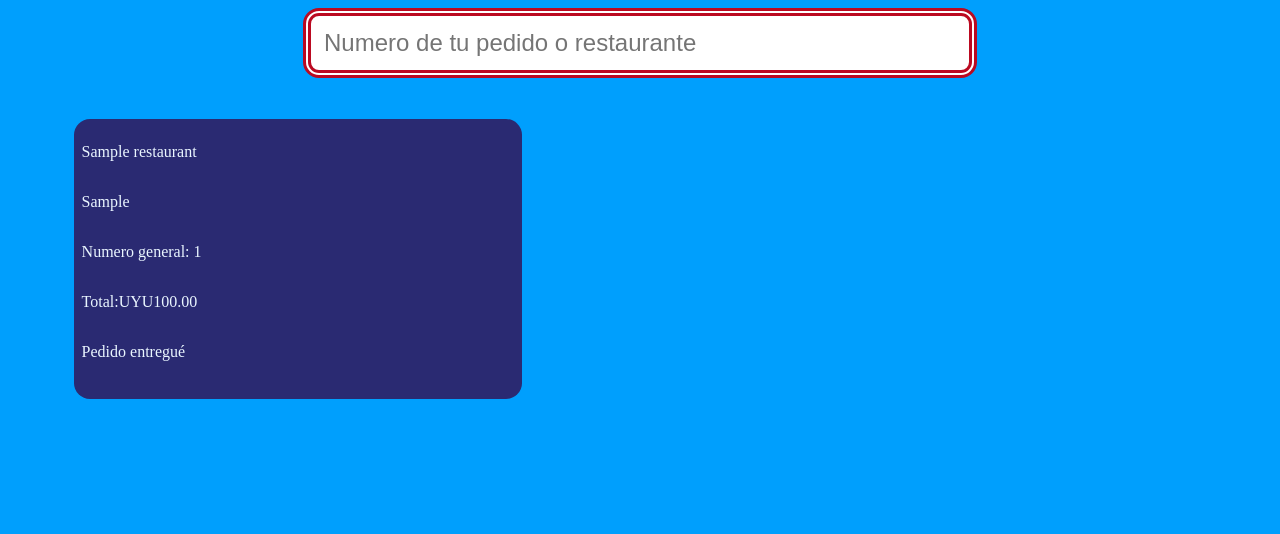
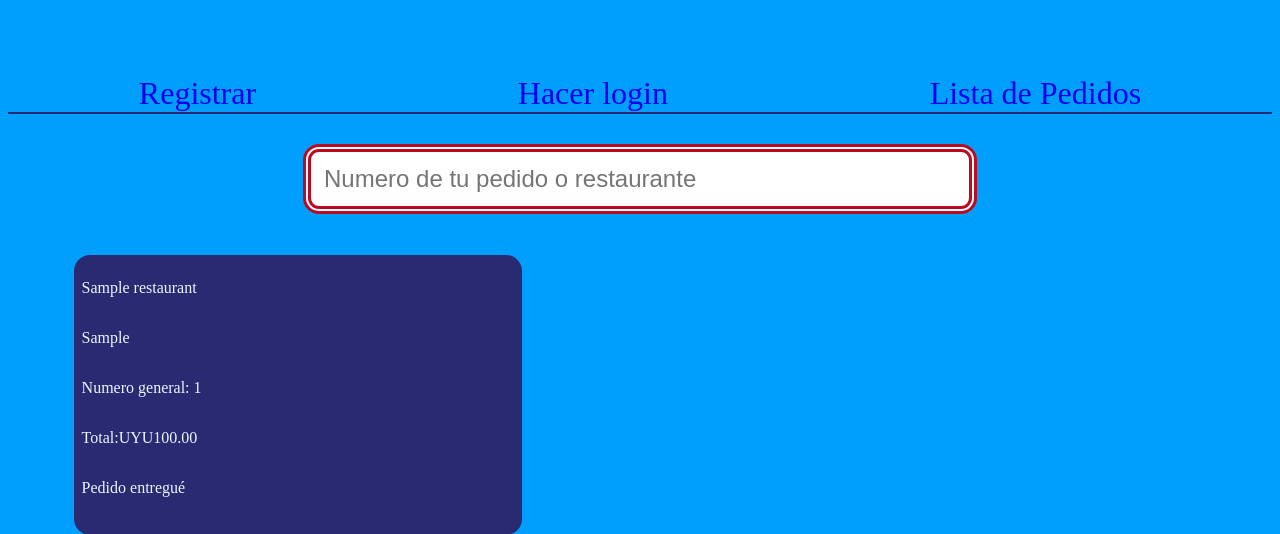
Before and after one commit to JorgeSaicoski/restaurantmanager, a Django app: a page that uses orders/templates/orders/main.html in a window 1280 px wide. Shown: the top 534 px of the page. Before the commit the page ends 399 px from the top, so only its background shows below. Run offline with Django 4.2, Linux system fonts and the light colour scheme; tables that the repository leaves empty hold one stand-in row (values such as "Sample post"); some libraries are stand-ins or nearby versions.

```diff
--- a/accounts/templates/accounts/register.html
+++ b/accounts/templates/accounts/register.html
@@ -9,6 +9,7 @@
 	<form method="POST">
 		{% csrf_token %}
 		{{ register_form|crispy }}
+		{{ form_customer }}
 		<button class="btn btn-primary" type="submit">Register</button>
 	</form>
 	<p class="text-center">If you already have an account, <a href="{% url 'login'%}">login</a> instead.</p>
--- a/orders/templates/orders/main.html
+++ b/orders/templates/orders/main.html
@@ -9,6 +9,15 @@
         <link rel="stylesheet" type="text/css" href="{% static 'css/orders.css' %}">
     </head>
     <body>
+      <ul class="nav">
+        {% if request.user.is_authenticated %}
+          <a href="" class="nav-container"><li>Salir de su cuenta</li></a>
+        {% else %}
+          <a href="{% url 'register' %}" class="nav-container"><li>Registrar</li></a>
+          <a href="{% url 'login' %}" class="nav-container"><li>Hacer login</li></a>
+        {% endif %}
+        <a href="{% url 'orders_customer' customer.email %}" class="nav-container"><li>Lista de Pedidos</li></a>
+      </ul>
       {% block content %}
       {% endblock content %}
     <script src="//cdn.jsdelivr.net/npm/sweetalert2@11"></script>
--- a/orders/urls.py
+++ b/orders/urls.py
@@ -2,6 +2,6 @@ from django.urls import path
 
 from . import views
 urlpatterns = [
-	path('<str:pk>/', views.user_list, name="orders"),
-	path('<str:email>/pedido/<str:pk>/', views.order_detail, name="orders"),
+	path('<str:pk>/', views.user_list, name="orders_customer"),
+	path('<str:email>/pedido/<str:pk>/', views.order_detail, name="orders_customer_detail"),
 ]
--- a/orders/views.py
+++ b/orders/views.py
@@ -37,7 +37,7 @@ def order_detail(request, pk, email):
         customer = Customer.objects.get(email=email)
 
     if order.customer == customer:
-        return render(request, 'orders/order.html', {'order': order})
+        return render(request, 'orders/order.html', {'order': order, 'customer': customer,})
     else:
         if request.user.is_authenticated:
             orders = Order.objects.filter(customer=customer).order_by('-date_ordered')
--- a/static/css/orders.css
+++ b/static/css/orders.css
@@ -123,4 +123,25 @@ body {
     .list-link p {
       color: #EAF6FF; }
 
+.nav {
+  width: 100%;
+  display: flex;
+  flex-direction: row;
+  list-style-type: none;
+  padding: 0;
+  text-align: center;
+  height: 10vh;
+  font-size: 2em;
+  align-items: baseline; }
+  .nav-container {
+    text-decoration: none;
+    border-bottom: 2px solid #2A2A72;
+    flex-grow: 1;
+    height: 100%;
+    display: flex;
+    justify-content: center;
+    align-items: flex-end; }
+    .nav-container:hover {
+      background-color: #EAF6FF; }
+
 /*# sourceMappingURL=orders.css.map */
--- a/static/scss/orders.scss
+++ b/static/scss/orders.scss
@@ -21,3 +21,28 @@
     }
   }
 }
+.nav{
+  width: 100%;
+  display: flex;
+  flex-direction: row;
+  list-style-type: none;
+  padding: 0;
+  text-align: center;
+  height: 10vh;
+  font-size: 2em;
+  align-items: baseline;
+
+
+  &-container{
+    text-decoration: none;
+    border-bottom: 2px solid $dark-color;
+    flex-grow: 1;
+    height: 100%;
+    display: flex;
+    justify-content: center;
+    align-items: flex-end;
+    &:hover{
+      background-color: $select-color;
+    }
+  }
+}
```
Also changed, not shown: accounts/forms.py (+6 -1 lines), accounts/views.py (+18 -7 lines), orders/templates/orders/order.html (+13 -1 lines), 1 other file.
